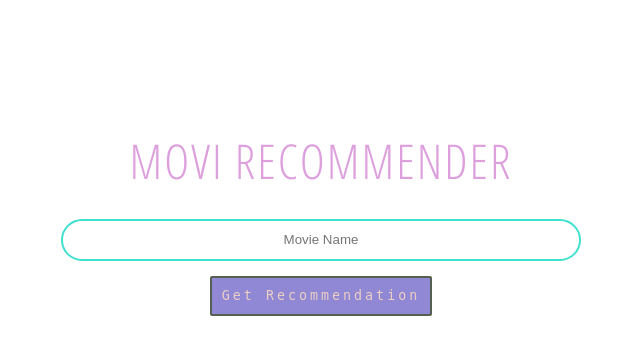
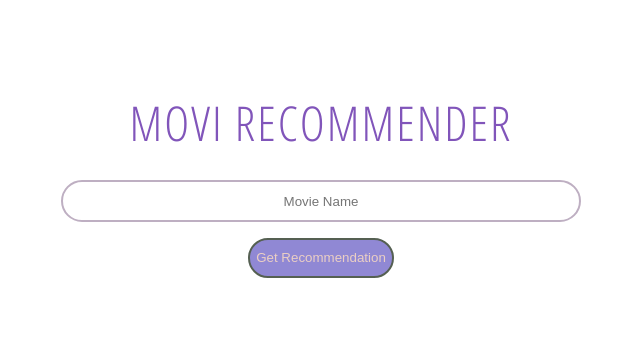
Before and after one commit to ctrl-gaurav/Movie-Recommender, a Flask app: page / in a window 1280 px wide. Shown: the top 355 px of the page, without its empty margins (319-959 px from the left). Run offline with Flask 2, Linux system fonts and the light colour scheme; parts of the project's set-up code (start-up, migrations or seed data) failed here and were passed over.

Commit message:
Updated index and style

```diff
--- a/static/style.css
+++ b/static/style.css
@@ -6,15 +6,15 @@ body {
 }
 
 .Heading {
-  text-decoration: wavy 2px pink;
+  text-decoration:none;
   font-size: 3em;
-  margin: 10% 0 0 0;
+  margin: 7% 0 0 0;
 }
 
 .heading a:-webkit-any-link,
 a:any-link {
   text-decoration: none;
-  color: plum;
+  color: #8155BA;
 }
 
 .movieForm {
@@ -22,7 +22,7 @@ a:any-link {
 }
 
 .movieForm input {
-  border: 2px solid turquoise;
+  border: 2px solid #BEAFC2;
   border-radius: 30px;
   height: 36px;
   width: 40%;
@@ -35,17 +35,13 @@ a:any-link {
   background-color: #9088d4;
   color: #ebcfc4;
   border: 2px solid #556052;
-  border-radius: 2px;
-  padding: 10px 10px;
-  font-family: monospace;
-  letter-spacing: 3px;
+  border-radius: 30px;
   height: 40px;
   transition: all 0.18s;
 }
 
 .movieForm button:hover {
   color: white;
-  /* border: 2px solid black ; */
   box-shadow: 0 0.5em 0.5em -0.4em darkslateblue;
   transform: translateY(-0.15em);
   cursor: pointer;
@@ -53,7 +49,7 @@ a:any-link {
 
 .movies {
   padding: 0;
-  margin-top: 1%;
+  top: 100px ;
   display: flex;
   justify-content: center;
   align-items: center;
@@ -62,7 +58,9 @@ a:any-link {
 
 .movies li {
   list-style: none;
-  font-size: 1.3em;
+  font-size: 1.5em;
+  font-weight: 800;
+  color: #26192c;
   /* border: 2px solid black ; */
   width: 30%;
   margin: 1% 0;
@@ -70,7 +68,7 @@ a:any-link {
 }
 
 .error {
-  margin: 5% 0 0 0 ;
+  margin: 2% 0 0 0 ;
   font-size: 2.5em;
   color:#556052 ;
 }
--- a/templates/index.html
+++ b/templates/index.html
@@ -25,14 +25,12 @@
             <button type="submit">Get Recommendation</button>
         </div>
     </form>
-
-    <div class="error">{{error}}</div>
-
     <ul class="movies">
         {% for movie in movies %}
         <li>{{movie}}</li>
         {% endfor %}
     </ul>
+    <div class="error">{{error}}</div>
 
 </body>
 
```
